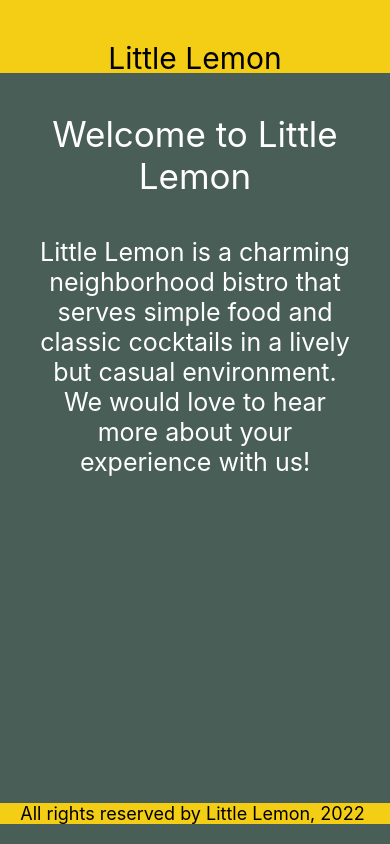
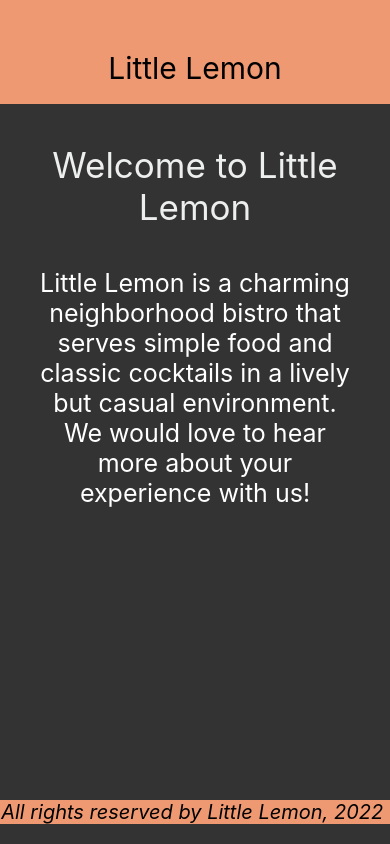
Before and after one commit to francescodelmonaco/little-lemon, a React Native app: screen / in a window 390 px wide. Built offline with nearby package versions, Linux system fonts and the light colour scheme.

Commit message:
add: stylesheets

```diff
--- a/App.js
+++ b/App.js
@@ -1,4 +1,4 @@
-import { View } from 'react-native';
+import { StyleSheet, View } from 'react-native';
 
 // components
 import LittleLemonFooter from './components/LittleLemonFooter';
@@ -8,18 +8,24 @@ import WelcomeScreen from './components/WelcomeScreen';
 export default function App() {
   return (
     <>
-      <View
-        style={{
-          flex: 1,
-          backgroundColor: '#495E57',
-        }}>
+      <View style={styles.mainView}>
         <LittleLemonHeader />
         <WelcomeScreen />
       </View>
 
-      <View style={{ backgroundColor: '#495E57' }}>
+      <View style={styles.footerView}>
         <LittleLemonFooter />
       </View>
     </>
   );
-}
+};
+
+const styles = StyleSheet.create({
+  mainView: {
+    flex: 1,
+    backgroundColor: '#333333',
+  },
+  footerView: {
+    backgroundColor: '#333333'
+  }
+});
--- a/components/LittleLemonFooter.js
+++ b/components/LittleLemonFooter.js
@@ -1,20 +1,24 @@
-import { Text, View } from "react-native";
+import { StyleSheet, Text, View } from "react-native";
 
 export default function LittleLemonFooter() {
     return (
-        <View
-            style={{
-                backgroundColor: '#F4CE14',
-                marginBottom: 20
-            }}>
-            <Text
-                style={{
-                    fontSize: 18,
-                    color: 'black',
-                    textAlign: 'center',
-                }}>
+        <View style={footerStyles.container}>
+            <Text style={footerStyles.text}>
                 All rights reserved by Little Lemon, 2022{' '}
             </Text>
         </View>
     );
-}
+};
+
+const footerStyles = StyleSheet.create({
+    container: {
+        backgroundColor: '#EE9972',
+        marginBottom: 20
+    },
+    text: {
+        fontSize: 20,
+        color: 'black',
+        textAlign: 'center',
+        fontStyle: "italic"
+    }
+});
--- a/components/LittleLemonHeader.js
+++ b/components/LittleLemonHeader.js
@@ -1,17 +1,24 @@
-import { Text, View } from 'react-native';
+import { StyleSheet, Text, View } from 'react-native';
 
 export default function LittleLemonHeader() {
   return (
-    <View style={{ flex: 0.10, backgroundColor: '#F4CE14' }}>
-      <Text
-        style={{
-          padding: 40,
-          fontSize: 30,
-          color: 'black',
-          textAlign: 'center',
-        }}>
+    <View style={headerStyles.container}>
+      <Text style={headerStyles.title}>
         Little Lemon
       </Text>
     </View>
   );
-}
+};
+
+const headerStyles = StyleSheet.create({
+  container: {
+    flex: 0.15,
+    backgroundColor: '#EE9972'
+  },
+  title: {
+    padding: 50,
+    fontSize: 30,
+    color: 'black',
+    textAlign: 'center',
+  }
+});
--- a/components/WelcomeScreen.js
+++ b/components/WelcomeScreen.js
@@ -1,32 +1,36 @@
-import { ScrollView, Text } from "react-native";
+import { ScrollView, StyleSheet, Text } from "react-native";
 
 export default function WelcomeScreen() {
     return (
         <ScrollView
-            style={{
-                flex: 1
-            }}
+            style={welcomeStyles.container}
             indicatorStyle={"white"}
         >
-            <Text
-                style={{
-                    color: "white",
-                    fontSize: 35,
-                    textAlign: "center",
-                    paddingVertical: 40
-                }}>
+            <Text style={welcomeStyles.title}>
                 Welcome to Little Lemon
             </Text>
 
-            <Text
-                style={{
-                    color: "white",
-                    fontSize: 25,
-                    textAlign: "center",
-                    paddingHorizontal: 40
-                }}>
+            <Text style={welcomeStyles.paragraph}>
                 Little Lemon is a charming neighborhood bistro that serves simple food and classic cocktails in a lively but casual environment. We would love to hear more about your experience with us!
             </Text>
         </ScrollView>
     )
-}
+};
+
+const welcomeStyles = StyleSheet.create({
+    container: {
+        flex: 1
+    },
+    title: {
+        color: "#EDEFEE",
+        fontSize: 35,
+        textAlign: "center",
+        paddingVertical: 40
+    },
+    paragraph: {
+        color: "white",
+        fontSize: 25,
+        textAlign: "center",
+        paddingHorizontal: 40
+    }
+});
```
